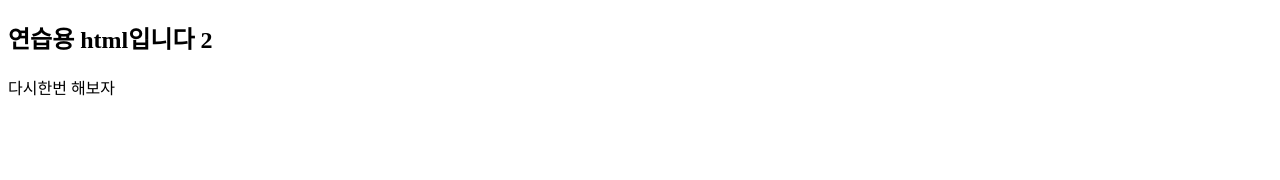
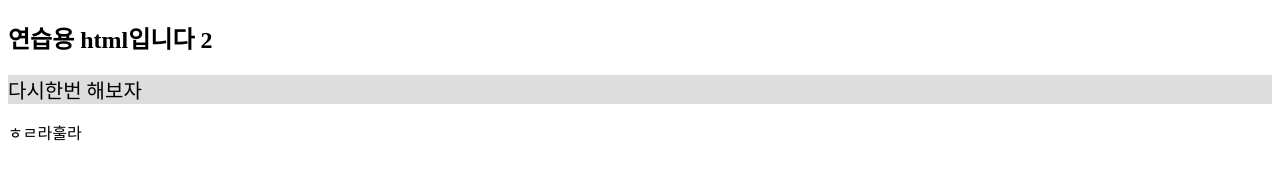
Before and after one commit to sl150s/study_jang_03, a plain HTML site: page heejin.html in a window 1280 px wide. Drawn offline with Linux system fonts and the light colour scheme.

Commit message:
div style added, p added

```diff
--- a/heejin.html
+++ b/heejin.html
@@ -5,9 +5,16 @@
     <meta http-equiv="X-UA-Compatible" content="IE=edge">
     <meta name="viewport" content="width=device-width, initial-scale=1.0">
     <title>Document</title>
+    <style>
+        div {
+            background-color: #ddd;
+            font-size: 20px;
+        }
+    </style>
 </head>
 <body>
     <h2>연습용 html입니다 2 </h2>
     <div>다시한번 해보자</div>
+    <p>ㅎㄹ라훌라 </p>
 </body>
 </html>
```
